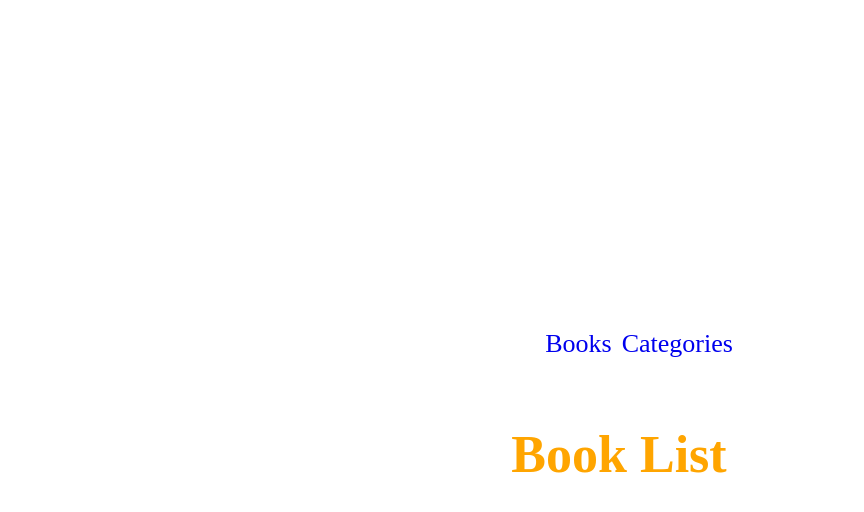
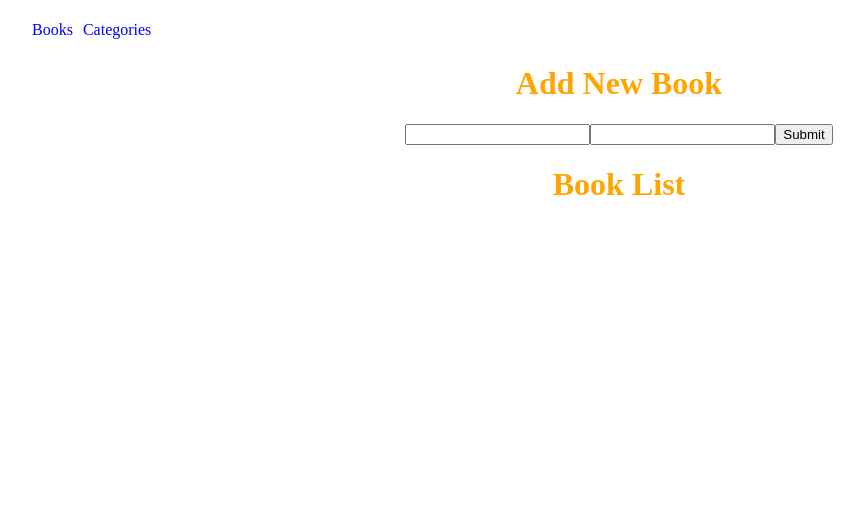
Before and after one commit to Rayan84/bookstore-react-redux, a React (Create React App) app: page / in a window 1280 px wide. Shown: the top 512 px of the page, without its empty margins (21-885 px from the left). Built offline with nearby package versions, Linux system fonts and the light colour scheme.

Commit message:
Add eslint, stylelint

```diff
--- a/src/App.css
+++ b/src/App.css
@@ -1,23 +1,5 @@
 .App {
   text-align: center;
-}
-
-
-
-@media (prefers-reduced-motion: no-preference) {
-  .App-logo {
-    animation: App-logo-spin infinite 20s linear;
-  }
-}
-
-.App-header {
-  min-height: 100vh;
-  display: flex;
-  flex-direction: column;
-  align-items: center;
-  justify-content: center;
-  font-size: calc(10px + 2vmin);
-  color: white;
 }
 
 .App-link {
--- /dev/null
+++ b/src/components/AddNewBook.js
@@ -0,0 +1,25 @@
+import React from 'react';
+
+const AddNewBook = () => {
+  const handleSubmit = (event) => {
+    event.preventDefault();
+  };
+
+  return (
+    <div>
+      <h1>Add New Book</h1>
+      <form action="" onSubmit={handleSubmit}>
+        <label htmlFor="title">
+          <input type="text" id="title" />
+        </label>
+        <label htmlFor="author">
+          <input type="text" id="author" />
+        </label>
+        <input type="submit" />
+
+      </form>
+    </div>
+  );
+};
+
+export default AddNewBook;
--- a/src/components/Booklist.js
+++ b/src/components/Booklist.js
@@ -1,11 +1,10 @@
-import React from "react";
+import React from 'react';
+import AddNewBook from './AddNewBook';
 
-const Booklist = () => {
-  return (
-    <div>
-      <h1>Book List</h1>
-    </div>
-  );
-}
-
+const Booklist = () => (
+  <div>
+    <AddNewBook />
+    <h1>Book List</h1>
+  </div>
+);
 export default Booklist;
--- a/src/components/Nav.js
+++ b/src/components/Nav.js
@@ -1,15 +1,13 @@
 import React from 'react';
 import { Link } from 'react-router-dom';
 
-const Nav = () => {
-  return (
-    <div>
-      <ul className="navbar">
-        <li><Link to='/'>Books</Link></li>
-        <li><Link to='/categories'>Categories</Link></li>
-      </ul>
-    </div>
-  );
-}
+const Nav = () => (
+  <div>
+    <ul className="navbar">
+      <li><Link to="/">Books</Link></li>
+      <li><Link to="/categories">Categories</Link></li>
+    </ul>
+  </div>
+);
 
 export default Nav;
--- a/src/index.js
+++ b/src/index.js
@@ -7,7 +7,7 @@ ReactDOM.render(
   <React.StrictMode>
     <App />
   </React.StrictMode>,
-  document.getElementById('root')
+  document.getElementById('root'),
 );
 
 // If you want to start measuring performance in your app, pass a function
--- a/src/redux/categories/categories.js
+++ b/src/redux/categories/categories.js
@@ -1,12 +1,9 @@
-import React from "react";
+import React from 'react';
 
-
-const Categories = () => {
-  return (
-    <div>
-      <h1>Under Construction</h1>
-    </div>
-  );
-}
+const Categories = () => (
+  <div>
+    <h1>Under Construction</h1>
+  </div>
+);
 
 export default Categories;
--- a/src/reportWebVitals.js
+++ b/src/reportWebVitals.js
@@ -1,6 +1,10 @@
-const reportWebVitals = onPerfEntry => {
+const reportWebVitals = (onPerfEntry) => {
   if (onPerfEntry && onPerfEntry instanceof Function) {
-    import('web-vitals').then(({ getCLS, getFID, getFCP, getLCP, getTTFB }) => {
+    import('web-vitals').then((
+      {
+        getCLS, getFID, getFCP, getLCP, getTTFB,
+      },
+    ) => {
       getCLS(onPerfEntry);
       getFID(onPerfEntry);
       getFCP(onPerfEntry);
```
Also changed, not shown: package.json (+12 -0 lines), src/App.js (+7 -7 lines), .babelrc (added), .eslintrc.json (added), public/logo192.png (deleted), 1 other file (tests, documents, lock files or other folders).
